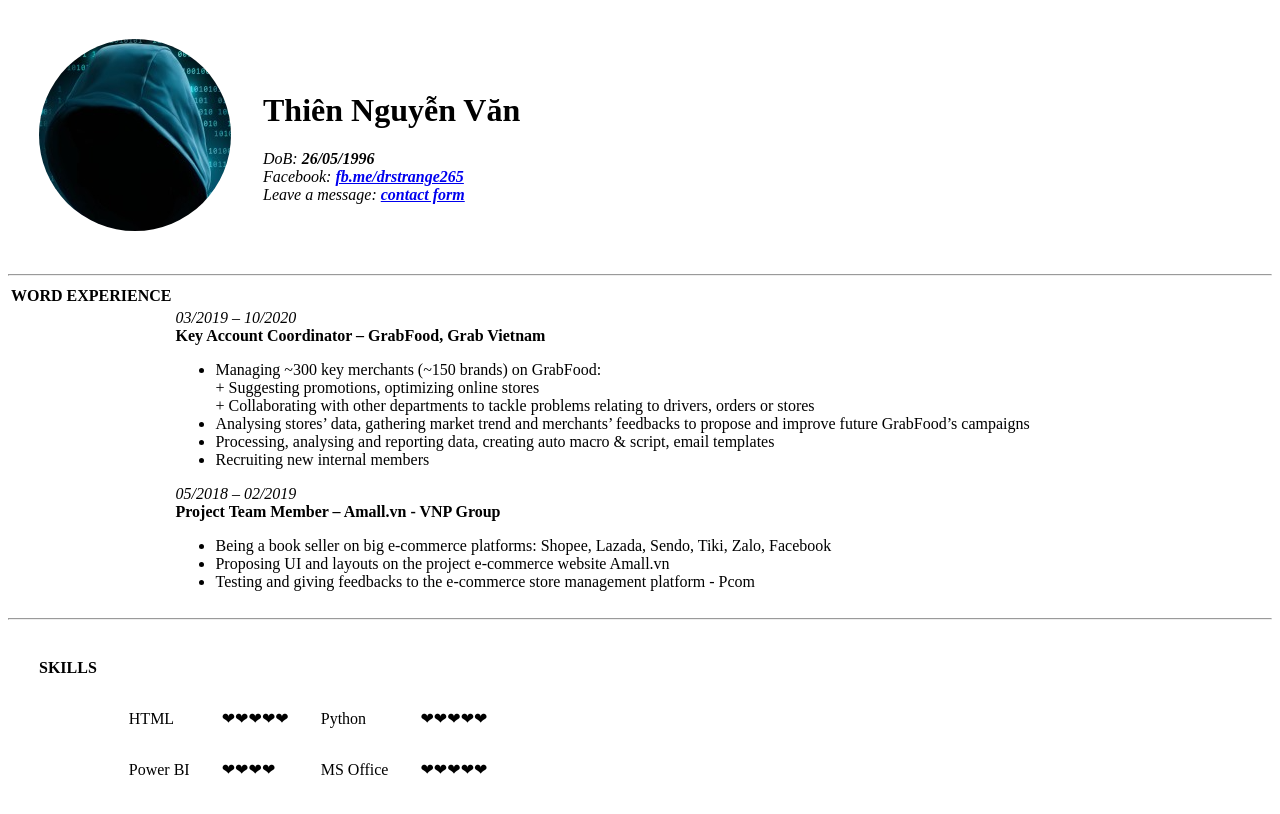
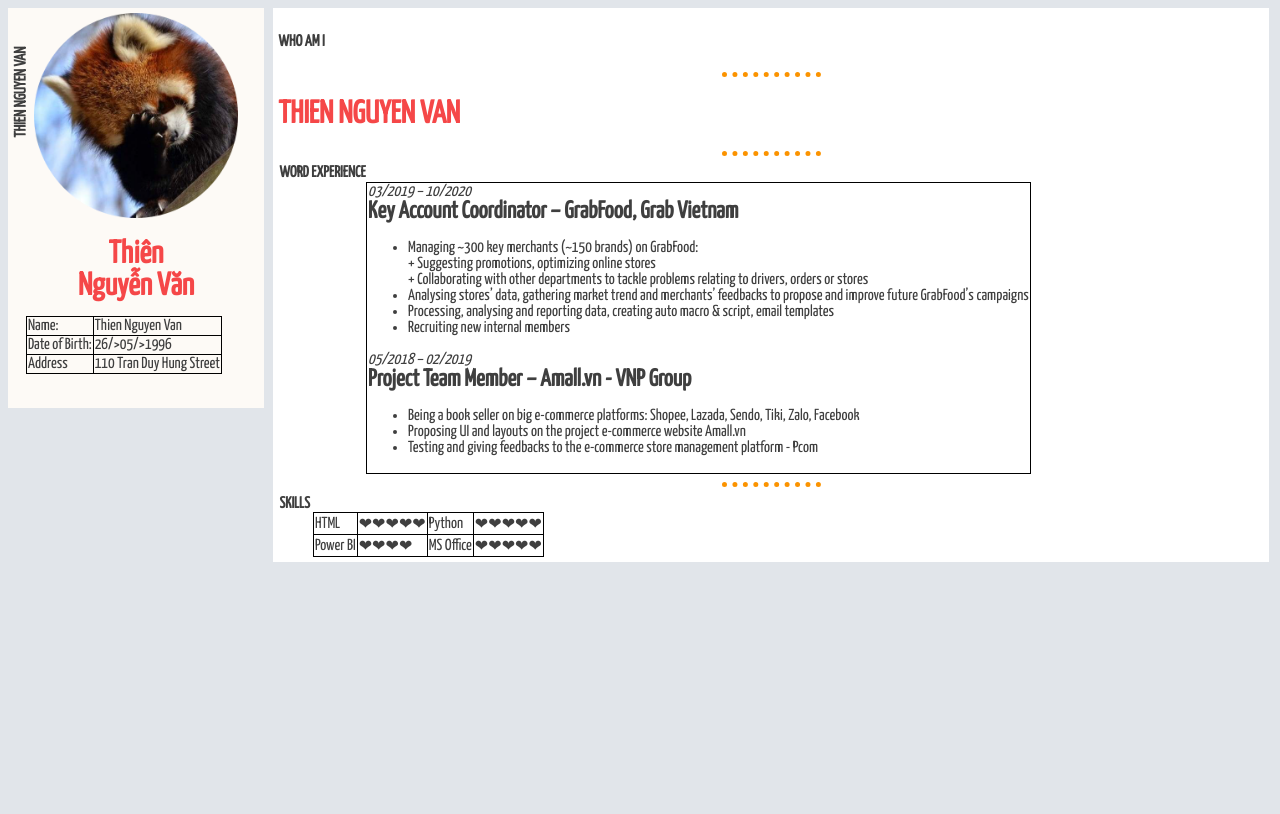
Before and after one commit to thiennv265/cv, a plain HTML site: page index.html in a window 1280 px wide. Drawn offline with Linux system fonts and the light colour scheme.

Commit message:
Add files via upload

```diff
--- /dev/null
+++ b/css/s.css
@@ -0,0 +1,39 @@
+body {
+    color: #3F3F3F;
+    font-family: 'Yanone Kaffeesatz', sans-serif;
+    font-style: normal;
+    background-color: #e1e5ea;
+}
+
+hr {
+  margin-top: 0.5em;
+  margin-bottom: 0.5em;
+  margin-left: auto;
+  margin-right: auto;
+  width: 10%;
+  border-color: #fb9300;
+  border-width: 5px;
+  /* top | right | bottom | left */
+  border-style: dotted none none none;
+}
+.xanh{
+  border-color: green;
+}
+.do{
+  border-color: red;
+}
+h1 {
+  color: #f54748;
+}
+h1:hover {
+  color: #1eae98;
+}
+strong:hover {
+  color: #ff7b54;
+}
+.to{
+  font-size: 150%
+}
+em:hover {
+  color: #939b62;
+}
--- a/index.html
+++ b/index.html
@@ -4,28 +4,49 @@
 <head>
   <meta charset="utf-8">
   <title>Thien's CV</title>
+  <link rel="stylesheet" href="css/s.css">
+  <link href="https://fonts.googleapis.com/css2?family=Yanone+Kaffeesatz&display=swap" rel="stylesheet">
 </head>
 
+<style media="screen">
+  td,table,th {border: 1px solid black;border-collapse: collapse}
+  .no {border:none}
+</style>
 <body>
-  <table cellspacing="30">
+
+  <div class="" style="position:fixed;background-color:#fdfaf6;width: 20%;height:400px;text-align: center">
+    <img src="images/red-fox.png" alt="Thien avatar" style="position:relative;top:5px;width:80%">
+    <h1 text-align: center>Thiên <br>Nguyễn Văn</h1>
+    <p style="transform:rotate(270deg);position:relative;bottom:60%;right:45%"><strong>THIEN NGUYEN VAN</strong></p>
+    <table style="position:relative;left:7%;bottom:10%;text-align: left">
       <tr>
-      <td><img src="images/ava.png" alt="Thien avatar"></td>
-      <td>
-        <h1>Thiên Nguyễn Văn</h1>
-        <em>DoB: <strong>26/05/1996</strong></em><br>
-        <em>Facebook: <strong> <a href="https://www.fb.me/drstrange265">fb.me/drstrange265</a></strong></em><br>
-        <em>Leave a message: <strong> <a href="contact.html">contact form</a></strong></em>
-</td>
+        <td>Name:</td>
+        <td>Thien Nguyen Van</td>
+      </tr>
+      <tr>
+        <td>Date of Birth:</td>
+        <td>26/>05/>1996</td>
+      </tr>
+      <tr>
+        <td>Address</td>
+        <td>110 Tran Duy Hung Street</td>
       </tr>
     </table>
+  </div>
+  </div>
+
+  <div class="" style="position:relative;left:21%;width: 78%;height:auto;background-color:white;padding:5px">
+    <h4><strong>WHO AM I</strong></h4>
     <hr>
-  <table>
-    <th><strong>WORD EXPERIENCE</strong></th>
+    <h1>THIEN NGUYEN VAN</h1>
+    <hr>
+    <table class="no">
+      <th class="no"><strong>WORD EXPERIENCE</strong></th>
       <tr>
-      <td></td>
+        <td class="no"></td>
         <td>
           <em>03/2019 – 10/2020</em><br>
-        <strong>Key Account Coordinator – GrabFood, Grab Vietnam</strong>
+          <strong class="to">Key Account Coordinator – GrabFood, Grab Vietnam</strong>
           <ul>
             <li>Managing ~300 key merchants (~150 brands) on GrabFood:</li>
             + Suggesting promotions, optimizing online stores <br>
@@ -38,7 +59,7 @@
           </ul>
 
           <em>05/2018 – 02/2019</em><br>
-        <strong>Project Team Member – Amall.vn - VNP Group</strong>
+          <strong class="to">Project Team Member – Amall.vn - VNP Group</strong>
           <ul>
             <li>Being a book seller on big e-commerce platforms: Shopee, Lazada, Sendo, Tiki, Zalo,
               Facebook</li>
@@ -49,24 +70,28 @@
       </tr>
     </table>
     <hr>
-  <table cellspacing="30">
-    <th>SKILLS</th>
+    <table class="no">
+      <th class="no">SKILLS</th>
       <tr>
-      <td></td>
+        <td class="no"></td>
+        <td class="no"></td>
         <td>HTML</td>
         <td>❤❤❤❤❤</td>
         <td>Python</td>
         <td>❤❤❤❤❤</td>
       </tr>
       <tr>
-      <td></td>
+        <td class="no"></td>
+        <td class="no"></td>
         <td>Power BI</td>
         <td>❤❤❤❤</td>
         <td>MS Office</td>
         <td>❤❤❤❤❤</td>
       </tr>
+    </table>
+  </div>
 
-  </table>
+  <!-- <table cellspacing="30">
 </body>
 
 </html>
```
Also changed, not shown: contact.html (+8 -1 lines). Lines whose indentation alone changed are shown as unchanged.
